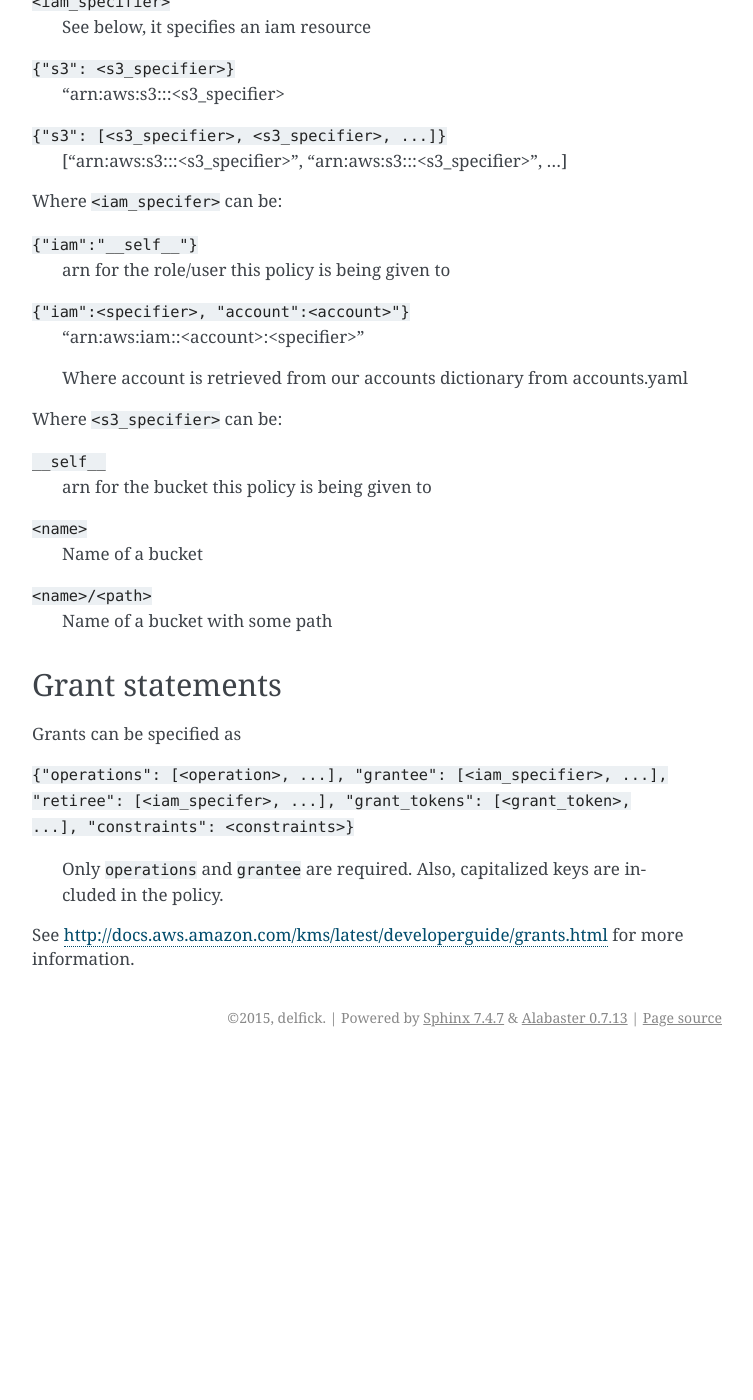
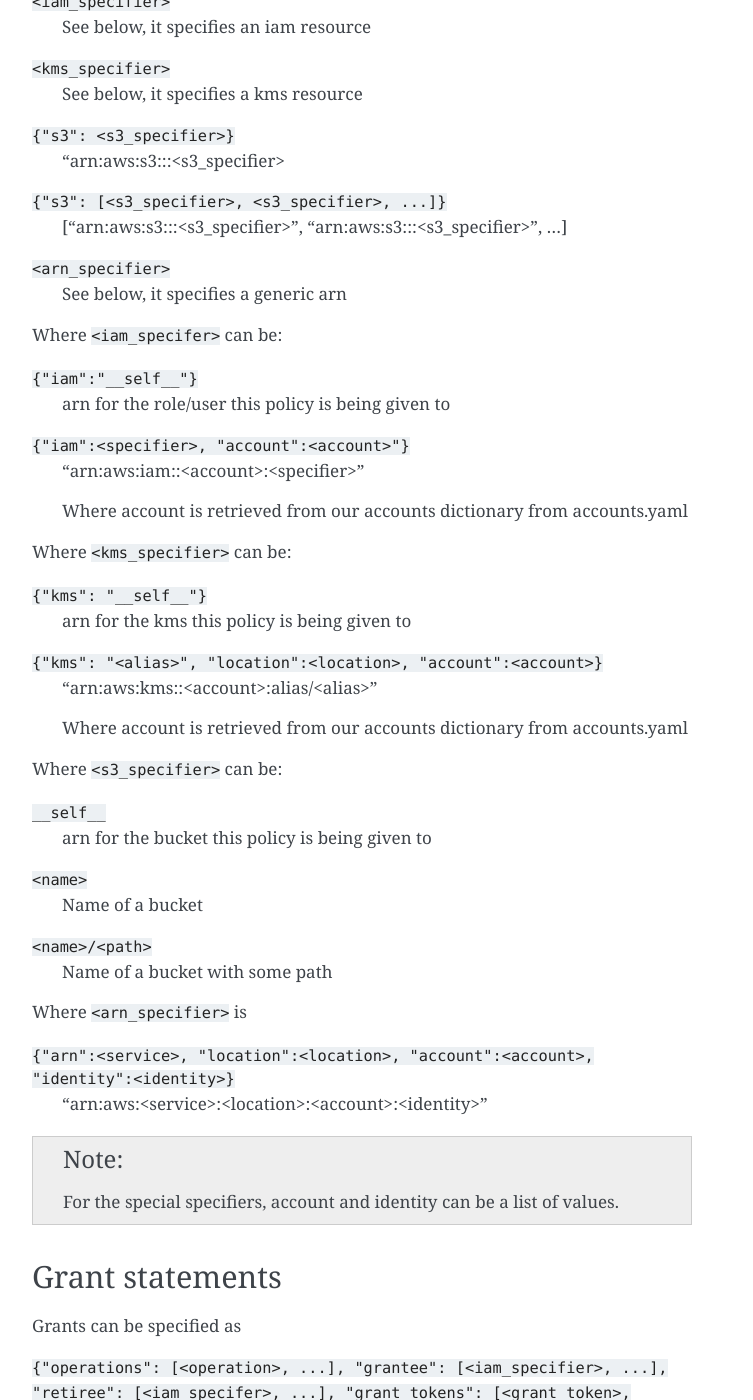
Before and after one commit to delfick/aws_syncr, a Sphinx documentation site: the page built from docs/docs/statements.rst, in a window 1280 px wide and 1400 px high, scrolled down 1394 px. Shown: the whole window, without its empty margins (388-1141 px from the left). Built offline with Sphinx 7.4.7, drawn with Linux system fonts in a browser that asks for light colours; before the commit the page ends 2451 px from its top, so only the background shows below that.

Commit message:
Making the sns_specifier an arn specifier

```diff
--- a/docs/docs/statements.rst
+++ b/docs/docs/statements.rst
@@ -64,11 +64,17 @@ A list of ``<resource>``
 ``<iam_specifier>``
    See below, it specifies an iam resource
 
+``<kms_specifier>``
+   See below, it specifies a kms resource
+
 ``{"s3": <s3_specifier>}``
    "arn:aws:s3:::<s3_specifier>
 
 ``{"s3": [<s3_specifier>, <s3_specifier>, ...]}``
    ["arn:aws:s3:::<s3_specifier>", "arn:aws:s3:::<s3_specifier>", ...]
+
+``<arn_specifier>``
+   See below, it specifies a generic arn
 
 Where ``<iam_specifer>`` can be:
 
@@ -80,6 +86,16 @@ Where ``<iam_specifer>`` can be:
 
    Where account is retrieved from our accounts dictionary from accounts.yaml
 
+Where ``<kms_specifier>`` can be:
+
+``{"kms": "__self__"}``
+    arn for the kms this policy is being given to
+
+``{"kms": "<alias>", "location":<location>, "account":<account>}``
+    "arn:aws:kms::<account>:alias/<alias>"
+
+    Where account is retrieved from our accounts dictionary from accounts.yaml
+
 Where ``<s3_specifier>`` can be:
 
 ``__self__``
@@ -90,6 +106,14 @@ Where ``<s3_specifier>`` can be:
 
 ``<name>/<path>``
   Name of a bucket with some path
+
+Where ``<arn_specifier>`` is
+
+``{"arn":<service>, "location":<location>, "account":<account>, "identity":<identity>}``
+    "arn:aws:<service>:<location>:<account>:<identity>"
+
+.. note:: For the special specifiers, account and identity can be a list of
+  values.
 
 Grant statements
 ----------------
```
Also changed, not shown: 1 other file.
